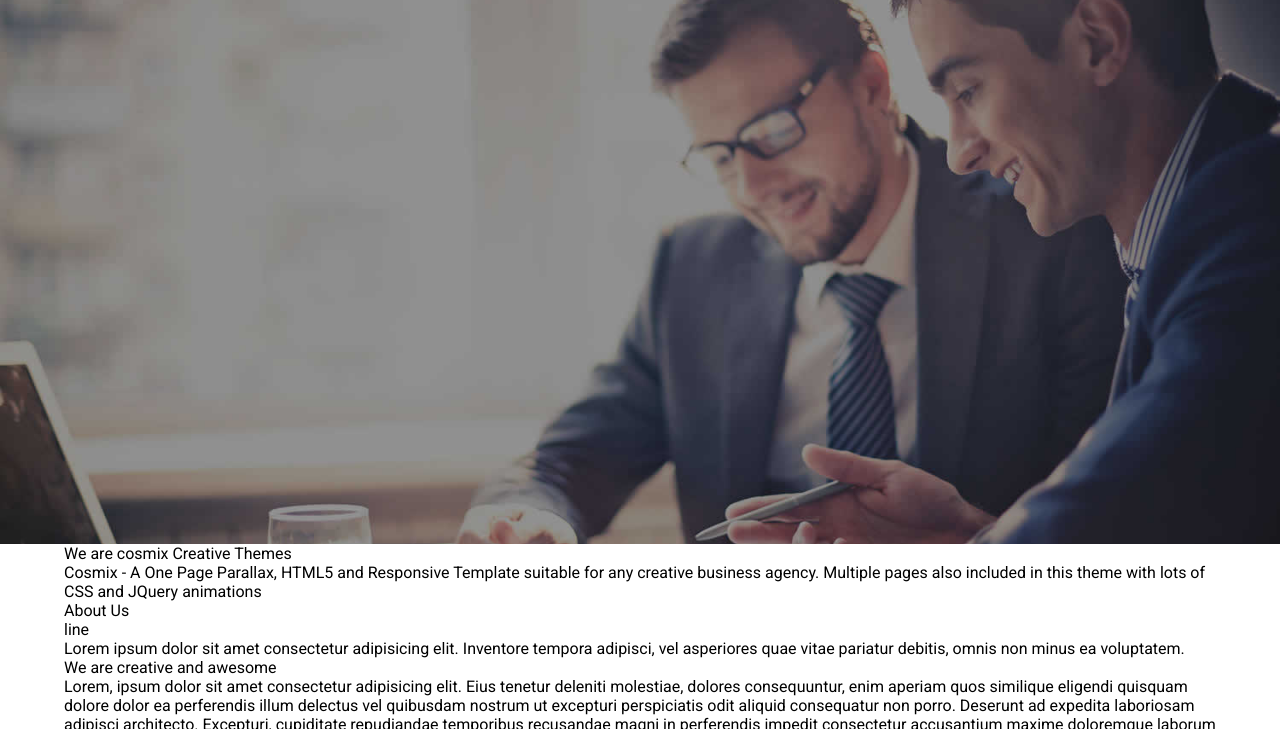
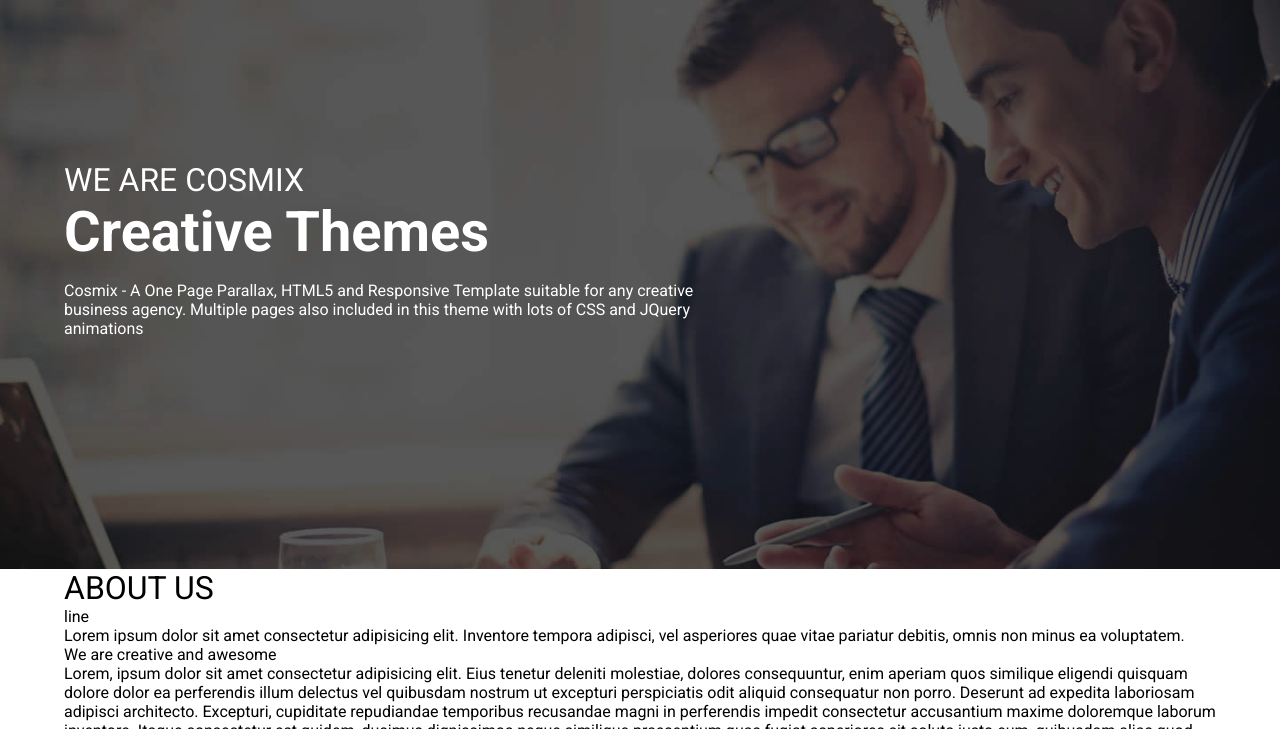
Before and after one commit to ssumanaxioned/cosmix, a plain HTML site: page index.html in a window 1280 px wide. Shown: the part 71-800 px from the top of the page. Drawn offline with Linux system fonts and the light colour scheme; a script that the page names is missing.

Commit message:
banner section styling done

```diff
--- a/assets/css/style.css
+++ b/assets/css/style.css
@@ -229,6 +229,7 @@
     font-size: 16px;
 }
 
+nav ul li a:hover { text-decoration-line: underline; }
 .menu { display: none; }
 
 .bar {
@@ -241,9 +242,59 @@
     text-indent: -9999px;
 }
 
+.banner {
+    width: 100%;
+    height: 80vh;
+    position: relative;
+    background: url(../images/Slider/01.jpg);
+    background-repeat: no-repeat;
+    background-size: cover;
+}
+
+.banner::after {
+    width: 100%;
+    height: 100%;
+    display: block;
+    content: "";
+    position: absolute;
+    top: 0;
+    left: 0;
+    background-color: rgba(0, 0, 0, 0.4);
+}
+
+.banner * { z-index: 100; }
+
+.banner .wrapper {
+    height: 100%;
+    display: flex;
+    flex-direction: column;
+    justify-content: center;
+    align-items: flex-start;
+    color: white;
+}
+
+.heading {
+    font-weight: 500;
+    font-size: 32px;
+    text-transform: uppercase;
+}
+
+.large {
+    font-weight: 600;
+    font-size: 56px;
+}
+
+.banner .wrapper p {
+    width: 50%;
+    margin-top: 1em;
+    font-size: 16px;
+    font-weight: 400;
+}
+
 @media (max-width:1280px) {
     .logo { flex-basis: 25%; }
     nav { flex-basis: 65%; }
+    .banner .wrapper p { width: 60%; }
 }
 
 @media (max-width:990px) {
--- a/index.html
+++ b/index.html
@@ -40,9 +40,9 @@
         </header>
         <main>
             <section class="banner">
-                <img src="assets/images/Slider/01.jpg" alt="banner01">
                 <div class="wrapper">
-                    <h2 class="heading">We are cosmix <span class="large">Creative Themes</span></h2>
+                    <h2 class="heading">We are cosmix</h2>
+                    <span class="large">Creative Themes</span>
                     <p>Cosmix - A One Page Parallax, HTML5 and Responsive Template suitable for any
                         creative business agency. Multiple pages also included in this theme with lots of
                         CSS and JQuery animations</p>
```
